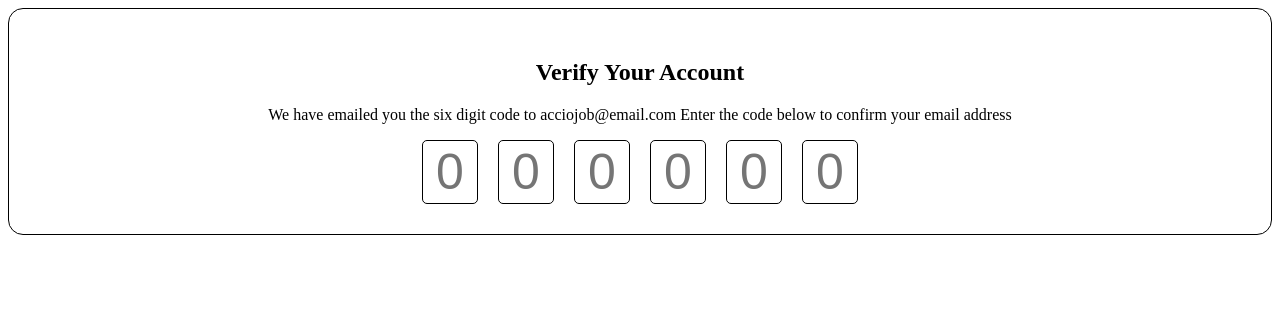
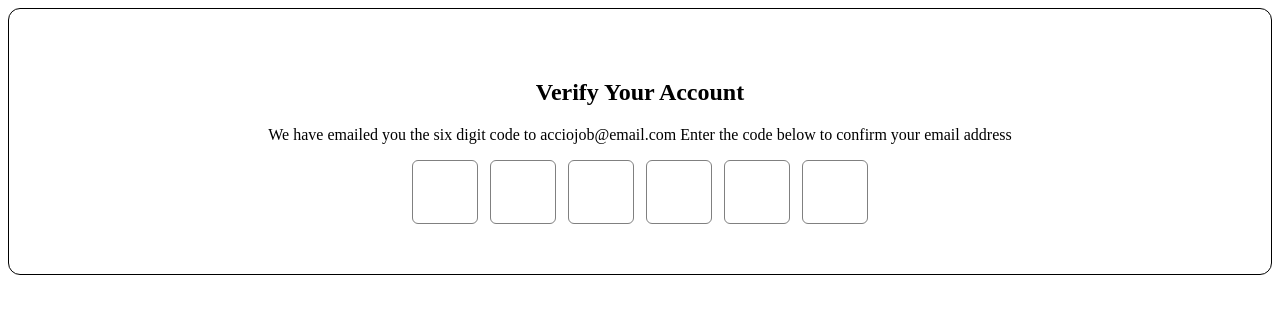
Before and after one commit to acciojob/OTP-UdayBari3421, a website: page main.html in a window 1280 px wide. Drawn offline with Linux system fonts and the light colour scheme.

Commit message:
created a submission

```diff
--- a/main.html
+++ b/main.html
@@ -7,32 +7,22 @@
 </head>
 
 <body>
-	<!-- the entire body must be written by student -->
 	<h2 id="verification_heading">Verify Your Account</h2>
-    <p id="verification_subtext">We have emailed you the six digit code to acciojob@email.com Enter the code below to confirm your email address</p>
-     <div class="code-container">
-        <div>
-            <input placeholder="0" type="number" id="1" class="code" maxlength="1" onkeyup="clickEvent(this,'2')" >
-        </div>
-        <div>
-            <input placeholder="0" type="number" id="2" class="code" maxlength="1" onkeyup="clickEvent(this,'3')" onkeydown="deleteEvent(this,'1')">
-        </div>
-        <div>
-            <input placeholder="0" type="number" id="3" class="code" maxlength="1" onkeyup="clickEvent(this,'4')" onkeydown="deleteEvent(this,'2')">
-        </div>
-        <div>
-            <input placeholder="0" type="number" id="4" class="code" maxlength="1" onkeyup="clickEvent(this,'5')" onkeydown="deleteEvent(this,'3')">
-        </div>
-        <div>
-            <input placeholder="0" type="number" id="5" class="code" maxlength="1" onkeyup="clickEvent(this,'6')" onkeydown="deleteEvent(this,'4')">
-        </div>
-        <div>
-            <input placeholder="0" type="number" id="6" class="code" maxlength="1" onkeydown="deleteEvent(this,'5')">
-        </div>
-    </div>
-	<!-- the entire body must be written by student -->
-    <script type="text/javascript" src="./script.js">
-</script>
+    <p id="verification_subtext">
+		We have emailed you the six digit code to
+		acciojob@email.com Enter the code below to
+		confirm your email address
+	</p>
+	<div class="code-container">
+		<input type="text" class="code" maxlength="1" id="code-1" oninput="focusNext(this)" onkeydown="focusPrev(this)">
+		<input type="text" class="code" maxlength="1" id="code-2" oninput="focusNext(this)" onkeydown="focusPrev(this)">
+		<input type="text" class="code" maxlength="1" id="code-3" oninput="focusNext(this)" onkeydown="focusPrev(this)">
+		<input type="text" class="code" maxlength="1" id="code-4" oninput="focusNext(this)" onkeydown="focusPrev(this)">
+		<input type="text" class="code" maxlength="1" id="code-5" oninput="focusNext(this)" onkeydown="focusPrev(this)">
+		<input type="text" class="code" maxlength="1" id="code-6" oninput="focusNext(this)" onkeydown="focusPrev(this)">
+	</div>
+
+	<script type="text/javascript" src="./script.js"></script>
 
 </body>
 
--- a/script.js
+++ b/script.js
@@ -1,9 +1,16 @@
-//your JS code here. If required.
-function clickEvent(first,last){
-    if(first.value.length){
-      document.getElementById(last).focus();
+function focusNext(currentInput) {
+    const maxLength = parseInt(currentInput.getAttribute('maxlength'));
+    const nextInputId = parseInt(currentInput.id.substring(5)) + 1;
+
+    if (currentInput.value.length === maxLength && nextInputId <= 6) {
+        document.getElementById('digit' + nextInputId).focus();
     }
-	if(last.value.length==0){
-		document.getElementById(first).focus();
-	}
 }
+
+function focusPrev(currentInput) {
+    const prevInputId = parseInt(currentInput.id.substring(5)) - 1;
+
+    if (event.key === 'Backspace' && prevInputId >= 1) {
+        document.getElementById('digit' + prevInputId).focus();
+    }
+}
--- a/styles.css
+++ b/styles.css
@@ -1,28 +1,27 @@
-/*  your css code here. If applicable */
 body{
 	border: 1px solid black;
-	padding: 30px;
-	border-radius: 15px;
+	padding: 50px;
+	border-radius: 12px;
+}
+h2,p{
+	text-align:center;
 }
 .code-container{
-    display:flex;
-	gap: 20px;
-    justify-content: center;
-}
-
-h2,p{
-    text-align: center;
+	align-items: center;
+	justify-content: center;
+	display: flex;
+	gap: 12px;
 }
 .code{
-	font-size: 50px;
-	text-align:center;
-	border: 1px solid black;
-	border-radius: 5px;
-	width: 50px;
+	outline: none;
+	color: gray;
+	text-align: center;
+	font-size: 45px;
+	width: 60px;
 	height: 60px;
-	color: grey;
+	border: 1px solid gray;
+	border-radius: 6px;
 }
-input[type=number]::-webkit-inner-spin-button,
-input[type=number]::-webkit-outer-spin-button {
-    -webkit-appearance: none;
+input[type="number"]::-webkit-inner-spin-button {
+	 display: none;
 }
```
